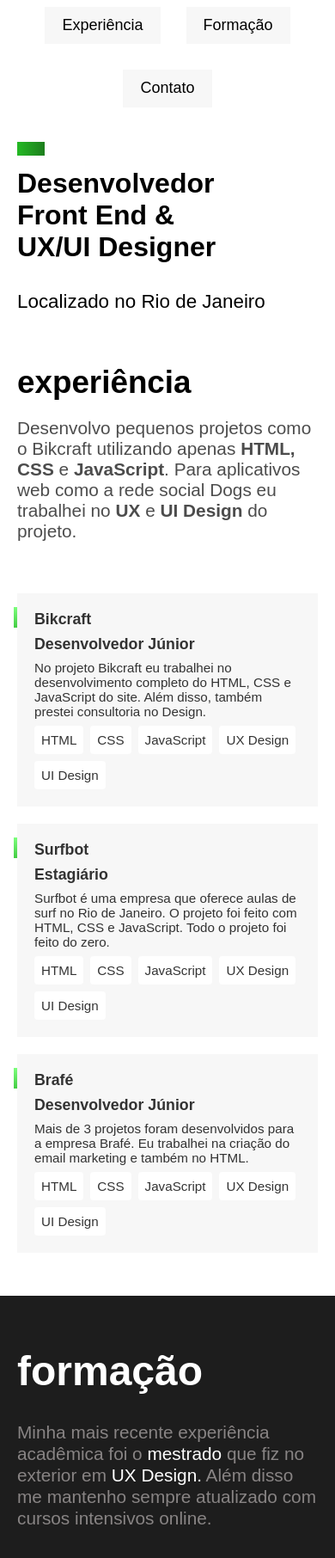
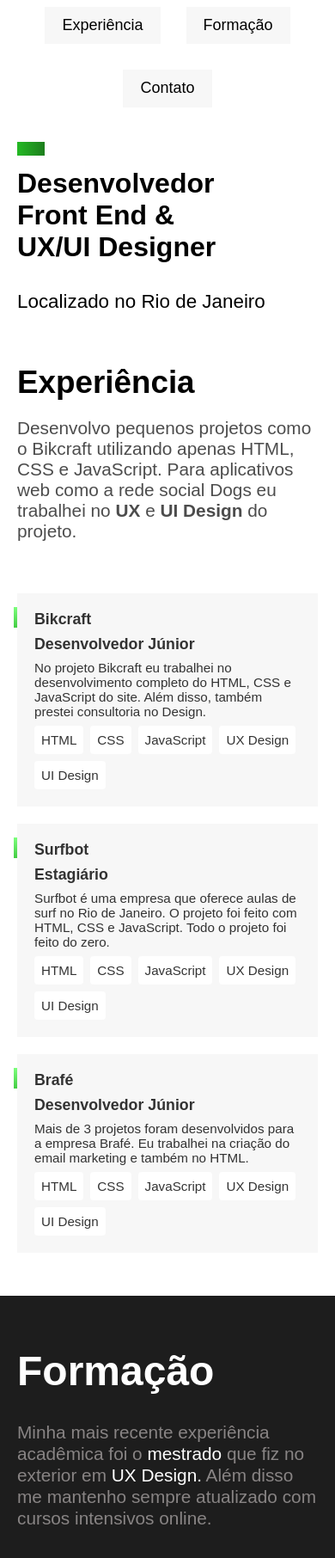
Before and after one commit to pablohpaiva22/projeto-portfolio, a plain HTML site: page index.html in a window 390 px wide. Shown: the part 100-1912 px from the top of the page at 86% size. Drawn offline with Linux system fonts and the light colour scheme.

Commit message:
ajustando ultimos detalhes

```diff
--- a/index.html
+++ b/index.html
@@ -14,8 +14,8 @@
 
             <nav>
                 <ul class="header-menu">
-                    <li><a href="#experienciaa">Experiência</a></li>
-                    <li><a href="#formacaoo">Formação</a></li>
+                    <li><a href="#experiencia">Experiência</a></li>
+                    <li><a href="#formacao">Formação</a></li>
                     <li><a href="#contato">Contato</a></li>
                 </ul>
             </nav>
@@ -34,11 +34,11 @@
             </div>
         </main>
 
-        <section class="experiencia" id="experienciaa">
-            <h1 class="experiencia-texto">EXPERIÊNCIA</h1>
+        <section class="experiencia" id="experiencia">
+            <h1 class="experiencia-texto">experiência</h1>
 
             <div class="experiencia-experiencias">
-                <p class="experiencia-descrition">Desenvolvo pequenos projetos como o Bikcraft utilizando apenas <span>HTML, CSS</span> e <span>JavaScript</span>. Para aplicativos web como a rede social Dogs eu trabalhei no <span>UX</span> e <span>UI Design</span> do projeto.</p>
+                <p class="experiencia-descrition">Desenvolvo pequenos projetos como o Bikcraft utilizando apenas <span>HTML, CSS</span> e <span>JavaScript</span>. Para aplicativos web como a rede social Dogs eu trabalhei no <strong>UX</strong> e <strong>UI Design</strong> do projeto.</p>
 
                 <div class="experiencia1">
                     <h3>Bikcraft</h3>
@@ -82,8 +82,8 @@
         </section>
 
         <section class="formacao-body">
-            <div class="formacao" id="formacaoo">
-                <h1 class="formacao-texto">FORMAÇÃO</h1>
+            <div class="formacao" id="formacao">
+                <h1 class="formacao-texto">formação</h1>
 
                 <div class="formacao-info">
                     <p class="formacao-description">Minha mais recente experiência acadêmica foi o <span>mestrado</span> que fiz no exterior em <span>UX Design.</span> Além disso me mantenho sempre atualizado com cursos intensivos online.</p>
--- a/styles/experiencia.css
+++ b/styles/experiencia.css
@@ -13,6 +13,7 @@
     font-size: 7rem;
     word-break: break-all;
     color: #d7d7d7;
+    text-transform: uppercase;
 }
 
 .experiencia-descrition {
@@ -20,10 +21,6 @@
     font-size: 1.5rem;
     margin-bottom: 60px;
     color: rgba(0, 0, 0, 0.7);
-}
-
-.experiencia-descrition span {
-    font-weight: bold;
 }
 
 .experiencia1,
@@ -74,7 +71,7 @@
     .experiencia-texto {
         font-size: 2.3rem;
         color: black;
-        text-transform: lowercase;
+        text-transform: capitalize;
     }
     .experiencia-descrition {
         max-width: 500px;
--- a/styles/formacao.css
+++ b/styles/formacao.css
@@ -15,6 +15,7 @@
 .formacao-texto {
     font-size: 8rem;
     word-break: break-all;
+    text-transform: uppercase;
 }
 
 .formacao-description {
@@ -136,7 +137,7 @@
     .formacao-texto {
         font-size: 3rem;
         color: white;
-        text-transform: lowercase;
+        text-transform: capitalize;
     }
     .formacao-description {
         font-size: 1.3rem;
```
